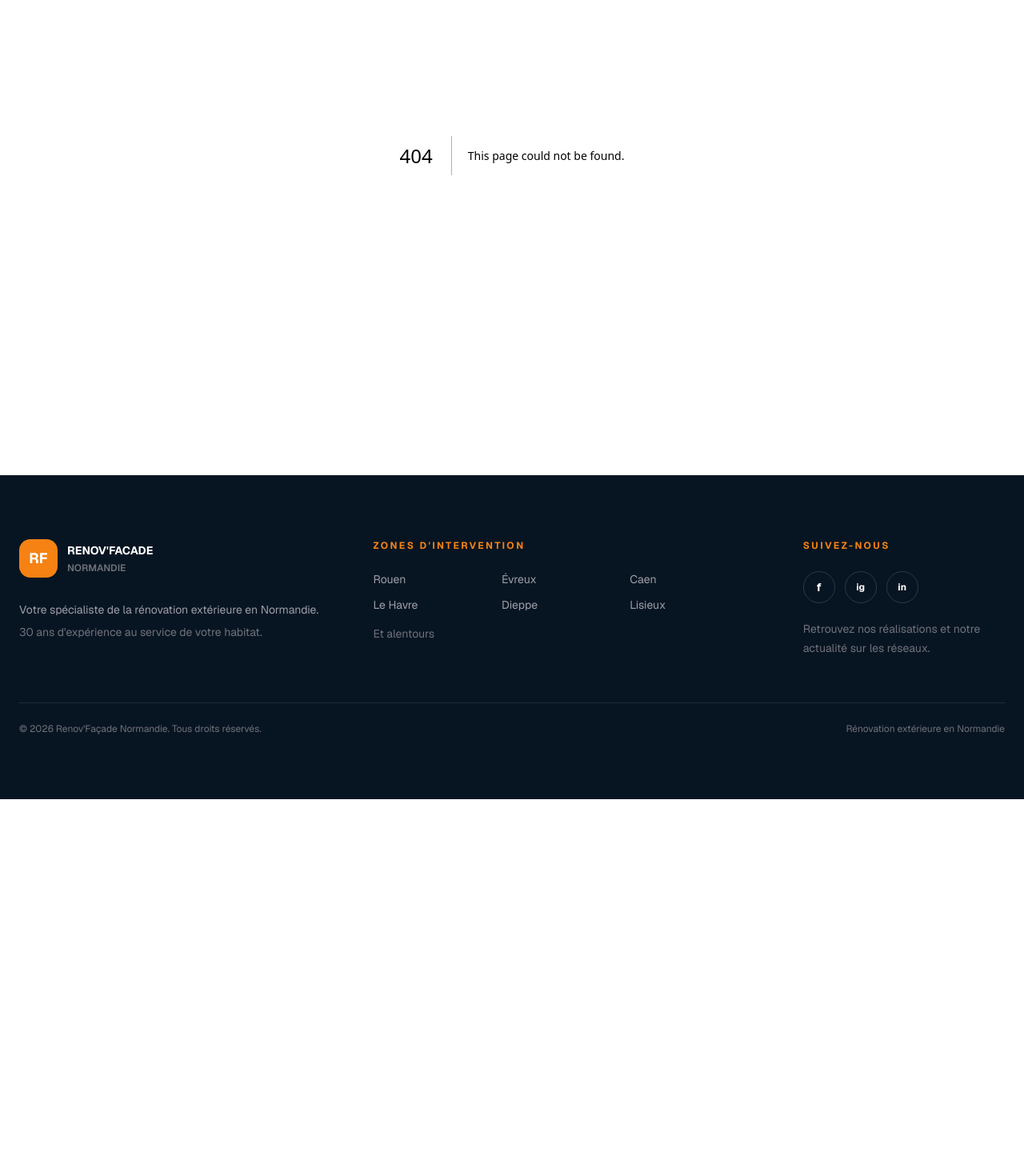
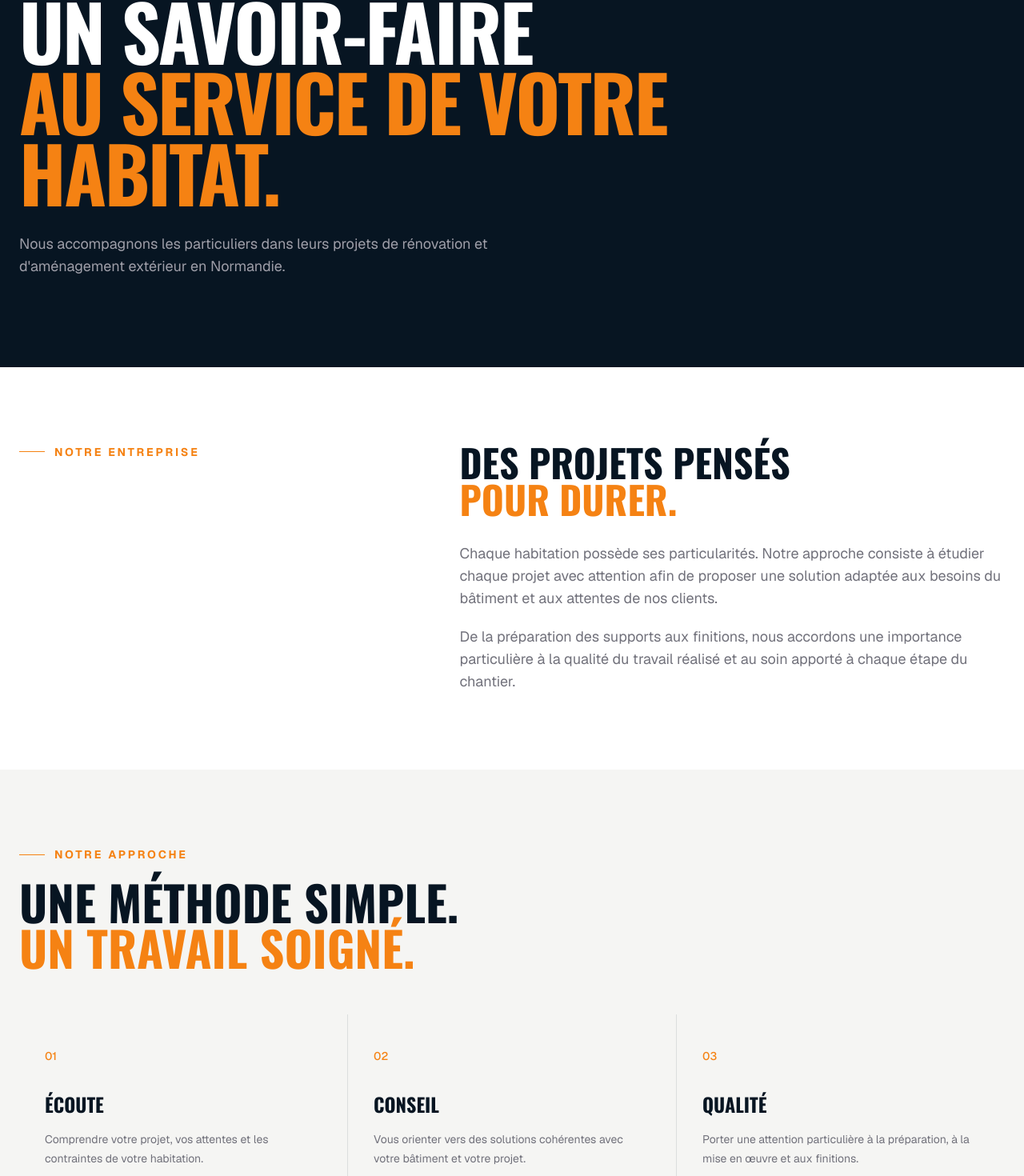
Before and after one commit to dls94/renov-facade-normandie, a Next.js app: page /a-propos in a window 1280 px wide. Before the commit this address had no page. Shown: the part 287-1757 px from the top of the page at 80% size. Before the commit the page ends 1286 px from the top, so only its background shows below. Built offline with nearby package versions, Linux system fonts and the light colour scheme.

Commit message:
feat: add about page

```diff
--- /dev/null
+++ b/src/app/a-propos/page.tsx
@@ -0,0 +1,201 @@
+import Link from "next/link";
+import { ArrowUpRight, Check } from "lucide-react";
+
+export default function AProposPage() {
+  return (
+    <main>
+      {/* Hero */}
+      <section className="bg-[#071522] px-6 pb-20 pt-32 sm:pb-24 sm:pt-36 lg:pb-28 lg:pt-40">
+        <div className="mx-auto max-w-7xl">
+          <div className="max-w-5xl">
+            <p className="mb-5 flex items-center gap-3 text-sm font-bold uppercase tracking-[0.2em] text-[#f58213]">
+              <span className="h-px w-8 bg-[#f58213]" />
+              À propos
+            </p>
+
+            <h1 className="font-heading text-5xl font-bold uppercase leading-[0.92] tracking-tight text-white sm:text-6xl lg:text-8xl">
+              Un savoir-faire
+              <span className="block text-[#f58213]">
+                au service de votre habitat.
+              </span>
+            </h1>
+
+            <p className="mt-8 max-w-2xl text-base leading-7 text-zinc-400 sm:text-lg">
+              Nous accompagnons les particuliers dans leurs projets de
+              rénovation et d'aménagement extérieur en Normandie.
+            </p>
+          </div>
+        </div>
+      </section>
+
+      {/* Présentation */}
+      <section className="bg-white px-6 py-16 sm:py-20 lg:py-24">
+        <div className="mx-auto grid max-w-7xl gap-14 lg:grid-cols-[0.8fr_1.2fr] lg:gap-24">
+          <div>
+            <p className="flex items-center gap-3 text-sm font-bold uppercase tracking-[0.2em] text-[#f58213]">
+              <span className="h-px w-8 bg-[#f58213]" />
+              Notre entreprise
+            </p>
+          </div>
+
+          <div>
+            <h2 className="font-heading text-4xl font-bold uppercase leading-[0.95] text-[#071522] sm:text-5xl">
+              Des projets pensés
+              <span className="block text-[#f58213]">
+                pour durer.
+              </span>
+            </h2>
+
+            <div className="mt-8 space-y-5 text-base leading-7 text-zinc-500 sm:text-lg">
+              <p>
+                Chaque habitation possède ses particularités. Notre approche
+                consiste à étudier chaque projet avec attention afin de
+                proposer une solution adaptée aux besoins du bâtiment et aux
+                attentes de nos clients.
+              </p>
+
+              <p>
+                De la préparation des supports aux finitions, nous accordons
+                une importance particulière à la qualité du travail réalisé et
+                au soin apporté à chaque étape du chantier.
+              </p>
+            </div>
+          </div>
+        </div>
+      </section>
+
+      {/* Valeurs */}
+      <section className="bg-[#f5f5f3] px-6 py-16 sm:py-20 lg:py-24">
+        <div className="mx-auto max-w-7xl">
+          <div className="max-w-4xl">
+            <p className="mb-5 flex items-center gap-3 text-sm font-bold uppercase tracking-[0.2em] text-[#f58213]">
+              <span className="h-px w-8 bg-[#f58213]" />
+              Notre approche
+            </p>
+
+            <h2 className="font-heading text-4xl font-bold uppercase leading-[0.95] text-[#071522] sm:text-5xl lg:text-6xl">
+              Une méthode simple.
+              <span className="block text-[#f58213]">
+                Un travail soigné.
+              </span>
+            </h2>
+          </div>
+
+          <div className="mt-14 grid gap-px bg-[#071522]/10 sm:grid-cols-2 lg:grid-cols-3">
+            {[
+              {
+                number: "01",
+                title: "Écoute",
+                description:
+                  "Comprendre votre projet, vos attentes et les contraintes de votre habitation.",
+              },
+              {
+                number: "02",
+                title: "Conseil",
+                description:
+                  "Vous orienter vers des solutions cohérentes avec votre bâtiment et votre projet.",
+              },
+              {
+                number: "03",
+                title: "Qualité",
+                description:
+                  "Porter une attention particulière à la préparation, à la mise en œuvre et aux finitions.",
+              },
+            ].map((item) => (
+              <article
+                key={item.number}
+                className="bg-[#f5f5f3] px-7 py-9 sm:px-8 sm:py-10"
+              >
+                <span className="text-sm font-medium text-[#f58213]">
+                  {item.number}
+                </span>
+
+                <h3 className="mt-8 font-heading text-2xl font-bold uppercase text-[#071522]">
+                  {item.title}
+                </h3>
+
+                <p className="mt-4 text-sm leading-6 text-zinc-500">
+                  {item.description}
+                </p>
+              </article>
+            ))}
+          </div>
+        </div>
+      </section>
+
+      {/* Prestations */}
+      <section className="bg-white px-6 py-16 sm:py-20 lg:py-24">
+        <div className="mx-auto max-w-7xl">
+          <div className="flex flex-col gap-8 sm:flex-row sm:items-end sm:justify-between">
+            <div className="max-w-3xl">
+              <p className="mb-5 flex items-center gap-3 text-sm font-bold uppercase tracking-[0.2em] text-[#f58213]">
+                <span className="h-px w-8 bg-[#f58213]" />
+                Nos domaines d'intervention
+              </p>
+
+              <h2 className="font-heading text-4xl font-bold uppercase leading-[0.95] text-[#071522] sm:text-5xl">
+                Des solutions pour
+                <span className="block text-[#f58213]">
+                  votre extérieur.
+                </span>
+              </h2>
+            </div>
+
+            <Link
+              href="/prestations"
+              className="inline-flex shrink-0 items-center gap-2 text-sm font-bold uppercase tracking-wide text-[#071522] transition-colors hover:text-[#f58213]"
+            >
+              Découvrir nos prestations
+              <ArrowUpRight className="h-4 w-4" />
+            </Link>
+          </div>
+
+          <div className="mt-12 grid border-t border-[#071522]/10 sm:grid-cols-2 lg:grid-cols-4">
+            {[
+              "Ravalement de façade",
+              "Isolation extérieure",
+              "Terrasse en résine",
+              "Gouttières",
+            ].map((service) => (
+              <div
+                key={service}
+                className="flex items-center gap-3 border-b border-[#071522]/10 px-5 py-6 lg:border-r last:lg:border-r-0"
+              >
+                <Check className="h-4 w-4 shrink-0 text-[#f58213]" />
+                <span className="text-sm font-bold uppercase text-[#071522]">
+                  {service}
+                </span>
+              </div>
+            ))}
+          </div>
+        </div>
+      </section>
+
+      {/* CTA */}
+      <section className="bg-[#071522] px-6 py-16 sm:py-20 lg:py-24">
+        <div className="mx-auto flex max-w-7xl flex-col items-start justify-between gap-8 sm:flex-row sm:items-end">
+          <div className="max-w-3xl">
+            <p className="mb-5 text-sm font-bold uppercase tracking-[0.2em] text-[#f58213]">
+              Votre projet
+            </p>
+
+            <h2 className="font-heading text-4xl font-bold uppercase leading-[0.95] text-white sm:text-5xl lg:text-6xl">
+              Parlons de votre
+              <span className="block text-[#f58213]">
+                projet.
+              </span>
+            </h2>
+          </div>
+
+          <Link
+            href="/contact"
+            className="inline-flex shrink-0 items-center gap-3 bg-[#f58213] px-6 py-4 text-sm font-bold uppercase tracking-wide text-white transition-colors hover:bg-[#d96f08]"
+          >
+            Nous contacter
+            <ArrowUpRight className="h-4 w-4" />
+          </Link>
+        </div>
+      </section>
+    </main>
+  );
+}
```
